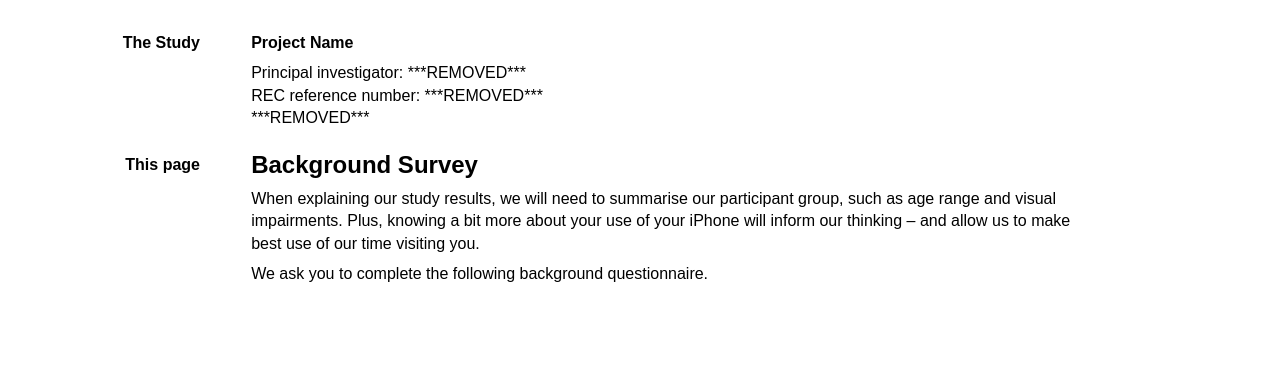
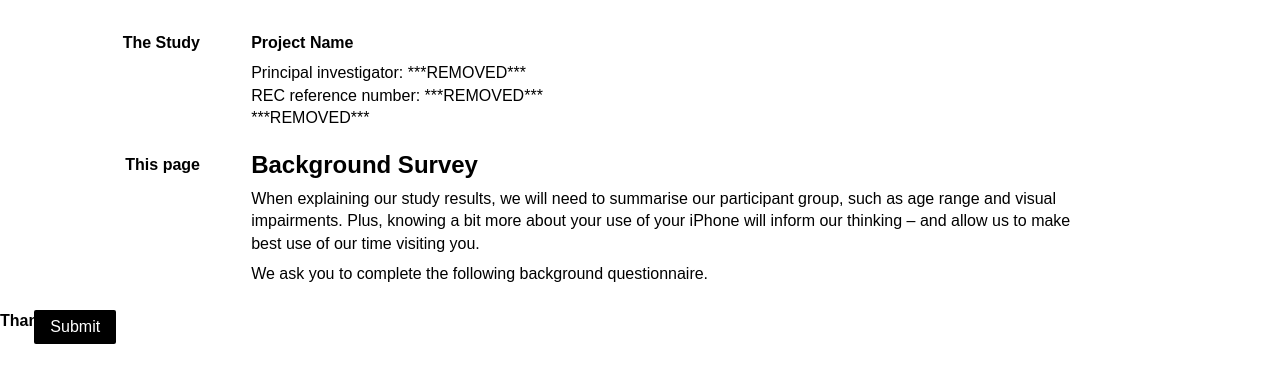
Before and after one commit to tobyspark/orbit_data, a Django app: page /pilot/consent in a window 1280 px wide. Shown: the top 383 px of the page. Run offline with Django 3.2, Linux system fonts and the light colour scheme.

Commit message:
Form has submit

```diff
--- a/pilot/static/css/orbit.css
+++ b/pilot/static/css/orbit.css
@@ -54,6 +54,11 @@ section section > *:first-child {
     margin-top: 0;
 }
 
+form {
+    display: inherit;
+    flex-wrap: inherit;
+}
+
 label {
     margin-left: 0.5em;
 }
@@ -92,17 +97,49 @@ textarea {
     box-sizing: border-box;
 }
 
-/* form */ ul {
+input[type="submit"] {
+    font-family: inherit;
+    font-size: 100%;
+    padding: 0.5em 1em;
+    color: white;
+    border: 1px solid #999;  /*IE 6/7/8*/
+    border: none rgba(0, 0, 0, 0);  /*IE9 + everything else*/
+    background-color: black;
+    text-decoration: none;
+    border-radius: 2px;
+    /* Structure */
+    display: inline-block;
+    zoom: 1;
+    line-height: normal;
+    white-space: nowrap;
+    vertical-align: middle;
+    text-align: center;
+    cursor: pointer;
+    -webkit-user-select: none;
+       -moz-user-select: none;
+        -ms-user-select: none;
+            user-select: none;
+    box-sizing: border-box;
+    width: unset;
+}
+
+input[type="submit"]:active {
+    box-shadow: 0 0 0.2em 0.2em #FFF8 inset, 0 0 0 2em #FFF8 inset;
+    border-color: #000;
+    width:
+}
+
+form ul {
     list-style-type: none;
     padding-inline-start: unset;
     margin-block-start: unset;
 }
 
-/* form */ li {
+form li {
     margin-bottom: 0.2em;
 }
 
-/* form */ ul > li > ul { /* Radio button set */
+form ul > li > ul { /* Radio button set */
     margin-bottom: 1em;
 }
 
--- a/pilot/templates/pilot/survey.html
+++ b/pilot/templates/pilot/survey.html
@@ -10,6 +10,7 @@
         </section>
     </section>
     <section>
+        <form method="post">
         {% if form.non_field_errors %}{{ form.non_field_errors }}{% endif %}
         {% for fieldset in form.fieldsets %}
             {% if fieldset.legend %}
@@ -34,5 +35,10 @@
                 </ul>
             </section>
         {% endfor %}
+            <header>Thanks!</header>
+            <section>
+                <input type="submit" value="Submit">
+            </section>
+        </form>
     </section>
 {% endblock %}
```
